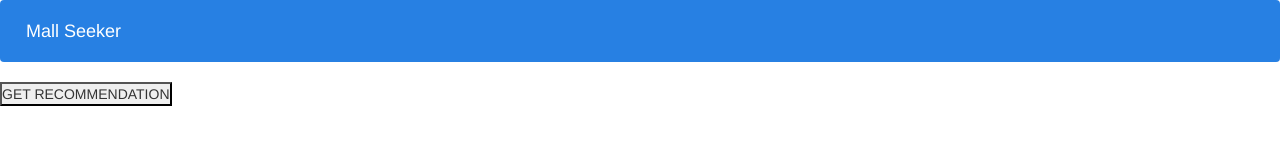
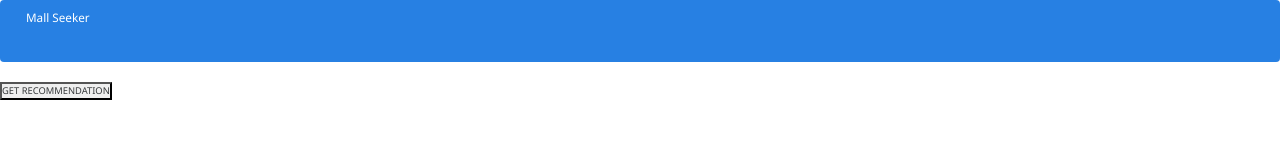
Before and after one commit to ameliarahman/mall_seeker, a plain HTML site: page client/trafi.html in a window 1280 px wide. Drawn offline with nearby package versions, Linux system fonts and the light colour scheme.

Commit message:
final touch(?)

```diff
--- a/client/assets/style.css
+++ b/client/assets/css/style.css
@@ -11,6 +11,7 @@ body {
     height: 80%;
     margin: 0;
     padding: 0;
+    font-family: 'Helvetica', 'Comic Sans'
 }
 .list-group{
     margin-top: 35px;
--- a/client/trafi.html
+++ b/client/trafi.html
@@ -2,12 +2,13 @@
 <html>
 
 <head>
-  <link rel="stylesheet" type="text/css" href="assets/style.css">
-  <link rel="stylesheet" href="assets/css/bootstrap.min.css">
+      <link rel="stylesheet" type="text/css" href="assets/css/style.css">
+      <link rel="stylesheet" href="assets/css/bootstrap.min.css">
   <link rel="stylesheet" href="https://maxcdn.bootstrapcdn.com/bootstrap/3.3.7/css/bootstrap.min.css">
   <script src="https://code.jquery.com/jquery-3.2.1.min.js" integrity="sha256-hwg4gsxgFZhOsEEamdOYGBf13FyQuiTwlAQgxVSNgt4="
     crossorigin="anonymous"></script>
   <script src="https://unpkg.com/axios/dist/axios.min.js"></script>
+  <link rel="stylesheet" href="assets/css/bootstrap.min.css">
   <meta charset="utf-8">
   <title></title>
 </head>
@@ -45,8 +46,6 @@
   }
   function showPosition(position) {
     getNearby(position.coords.latitude, position.coords.longitude)
-    // x.innerHTML = "Latitude: " + position.coords.latitude +
-    // "<br>Longitude: " + position.coords.longitude;
   }
 
   function getNearby(lat, long) {
```
Also changed, not shown: client/index.html (+2 -2 lines), client/tes.html (+1 -0 lines), client/profile.html (deleted).
